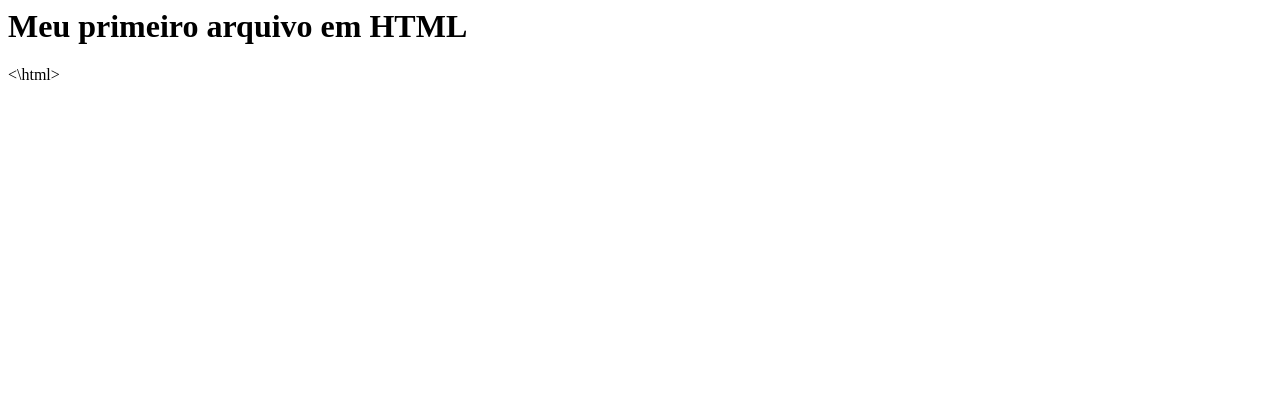
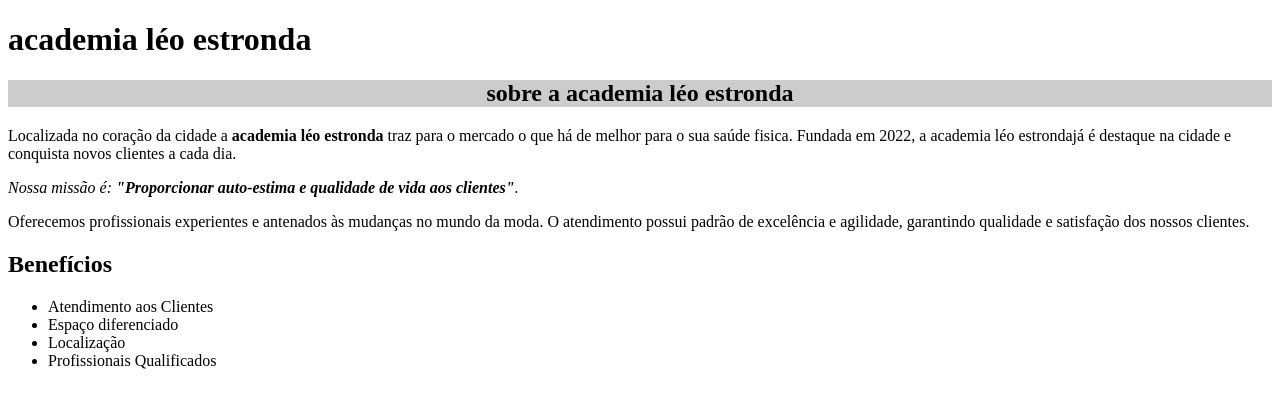
Before and after one commit to Simoesaluraestudante/-primeiro-reposit-rio, a plain HTML site: page Index.html in a window 1280 px wide. Drawn offline with Linux system fonts and the light colour scheme.

Commit message:
projeto 1

```diff
--- a/Index.html
+++ b/Index.html
@@ -1,3 +1,39 @@
+<!DOCTYPE html>
 <html>
-        <h1> Meu primeiro arquivo em HTML</h1>
-<\html>
+        <head>
+                <meta charset="UTF-8">
+                <title>academia léo estronda</title>
+                <link rel="stylesheet" href="style.css">
+           </head>
+
+        <body>
+               <header>
+                   <h1>academia léo estronda</h1>
+               </header>
+               <div class="principal">
+                   <h2 style="text-align:center; background: #CCCCCC">sobre a academia léo estronda</h2>
+
+         <p>Localizada no coração da cidade a <strong>academia léo estronda</strong> traz para o mercado o que há de melhor para o sua saúde fisica.
+           Fundada em 2022, a academia léo estrondajá é destaque na cidade e conquista novos clientes a cada dia.</p>
+
+        <p id="missao"><em>Nossa missão é: <strong>"Proporcionar auto-estima e qualidade de vida aos clientes"</strong>.</em></p>
+
+       <p>Oferecemos profissionais experientes e antenados às mudanças no mundo da moda.
+               O atendimento possui padrão de excelência e agilidade, garantindo qualidade e satisfação dos nossos clientes.</p>
+               </div>
+
+        <div class="beneficios">
+                   <h2>Benefícios</h2>
+
+        <ul>
+                       <li class="itens">Atendimento aos Clientes</li>
+                       <li class="itens">Espaço diferenciado</li>
+                       <li class="itens">Localização</li>
+                       <li class="itens">Profissionais Qualificados</li>
+        </ul>
+
+        </div>
+
+       </body>
+
+       </html
```
